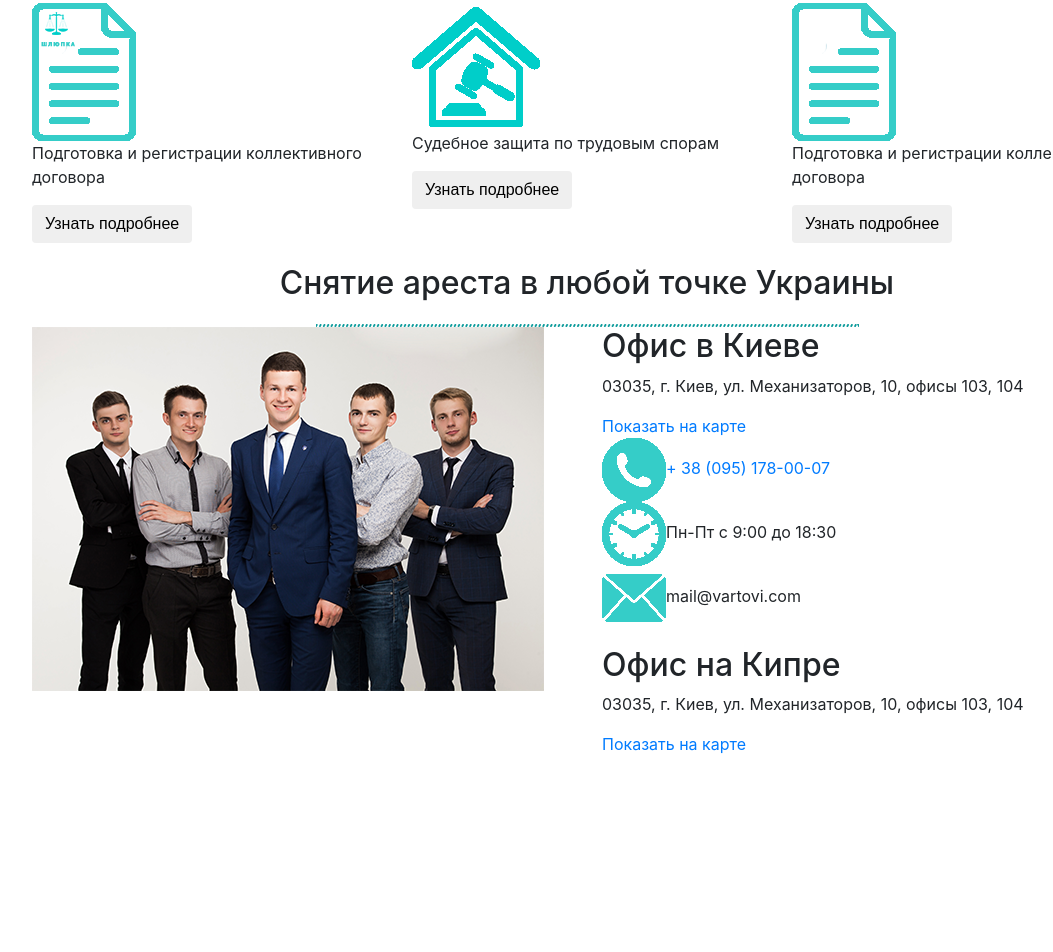
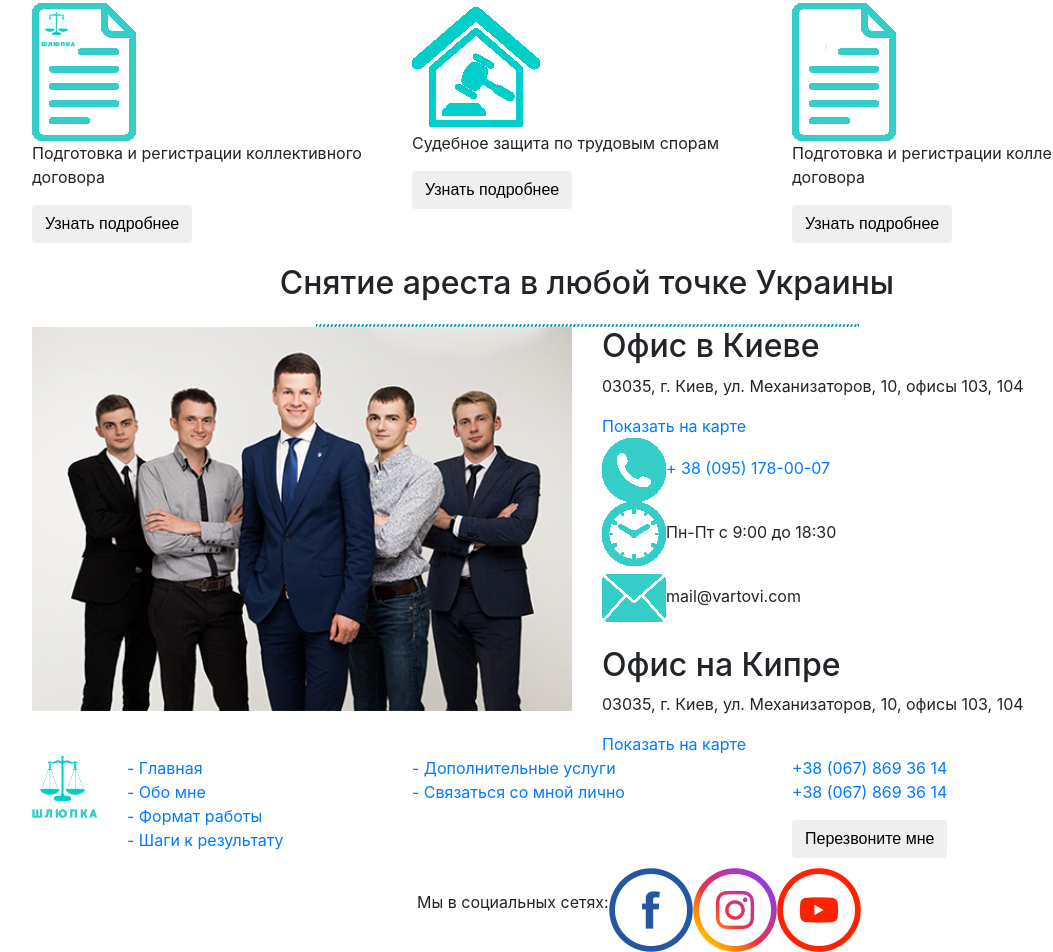
Before and after one commit to OstapHetman/shliupka, a plain HTML site: page src/index.html in a window 1280 px wide. Shown: the part 1955-2907 px from the top of the page, without its empty margins (53-1106 px from the left). Before the commit the page ends 2711 px from the top, so only its background shows below. Drawn offline with Linux system fonts and the light colour scheme.

Commit message:
footer html structure

```diff
--- a/src/index.html
+++ b/src/index.html
@@ -213,7 +213,7 @@
             <img class="d-block m-auto" src="img/line.png" alt="Line">
             <div class="row">
                 <div class="col-lg-6 col-xl-6 left-part">
-                    <img src="img/team.png" alt="Vartovi Team">
+                    <img class="w-100" src="img/team.png" alt="Vartovi Team">
                 </div>
                 <!-- right part -->
                 <div class="col-lg-6 col-xl-6 right-part">
@@ -236,6 +236,50 @@
     </section>
     <!-- END CONTACT SECTION -->
 
+    <!-- START FOOTER -->
+    <footer>
+        <div class="container">
+            <div class="row">
+                <div class="col-lg-1 col-xl-1">
+                    <img class="w-100" src="img/logo.png" alt="Logo">
+                </div>
+                <div class="col-lg-2 col-xl-2">
+                    <ul class="list-unstyled pl-0">
+                        <li><a href="#">- Главная</a></li>
+                        <li><a href="#">- Обо мне</a></li>
+                        <li><a href="#">- Формат работы</a></li>
+                        <li>
+                            <a href="#">- Шаги к результату</a>
+                        </li>
+                    </ul>
+                </div>
+                <div class="offset-lg-1 offset-xl-1 col-lg-3 col-xl-3">
+                    <ul class="list-unstyled pl-0">
+                        <li><a href="#">- Дополнительные услуги</a></li>
+                        <li><a href="#">- Связаться со мной лично</a></li>
+                    </ul>
+                </div>
+
+                <div class="offset-lg-1 offset-xl-1 col-lg-3 col-xl-3">
+                    <ul class="list-unstyled pl-0">
+                        <li><a href="tel:+38 (067) 869 36 14">+38 (067) 869 36 14</a></li>
+                        <li><a href="tel:+38 (067) 869 36 14">+38 (067) 869 36 14</a></li>
+                    </ul>
+                    <button class="btn">Перезвоните мне</button>
+                </div>
+            </div>
+            <div class="bottom-footer">
+                <div class="offset-lg-4 offset-xl-4 col-lg-6 col-xl-6 d-flex align-items-center">
+                    <p>Мы в социальных сетях:</p>
+                    <a href="#"><img src="img/facebook-icon.png" alt="facebook"></a>
+                    <a href="#"><img src="img/instagram-icon.png" alt="instagram"></a>
+                    <a href="#"><img src="img/youtube-icon.png" alt="youtube"></a>
+                </div>
+            </div>
+        </div>
+    </footer>
+    <!-- END FOOTER -->
+
     <!-- Latest compiled and minified JQuery -->
     <script src="js/jquery-3.3.1.min.js"></script>
     <script src="https://cdnjs.cloudflare.com/ajax/libs/tether/1.4.0/js/tether.min.js" integrity="sha384-DztdAPBWPRXSA/3eYEEUWrWCy7G5KFbe8fFjk5JAIxUYHKkDx6Qin1DkWx51bBrb" crossorigin="anonymous"></script>
```
Also changed, not shown: src/img/facebook-icon.png (added), src/img/instagram-icon.png (added), src/img/youtube-icon.png (added).
